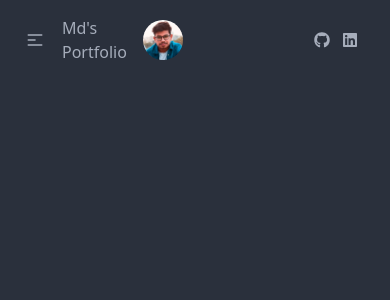
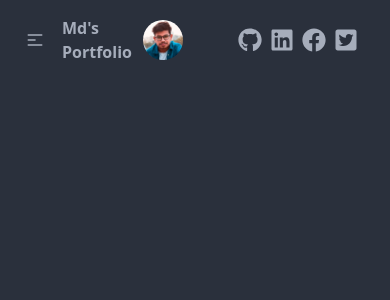
Before and after one commit to MDSHOHAG617/Portfolio-with-Next.js, a Next.js app: page /Components/Navbar in a window 390 px wide. Shown: the top 300 px of the page. Built offline with nearby package versions, Linux system fonts and the light colour scheme.

Commit message:
Finally nav done!

```diff
--- a/pages/Components/Navbar.js
+++ b/pages/Components/Navbar.js
@@ -4,6 +4,8 @@ import React from "react";
 import logo from "../../public/images/logo.JPG";
 import { FaGithub } from "react-icons/fa";
 import { FaLinkedin } from "react-icons/fa";
+import { FaFacebook } from "react-icons/fa";
+import { FaTwitterSquare } from "react-icons/fa";
 
 const Navbar = () => {
   return (
@@ -41,12 +43,7 @@ const Navbar = () => {
                   About
                 </Link>
               </li>
-              {/*
-              <li>
-                <Link className="text-md  font-semibold" href="/whatIDo">
-                  what I Do
-                </Link>
-              </li> */}
+
               <li>
                 <Link className="text-md  font-semibold " href="/resume">
                   Resume
@@ -72,15 +69,17 @@ const Navbar = () => {
               </li>
             </ul>
           </div>
-          {/* <a className="btn btn-ghost normal-case text-xl">daisyUI</a> */}
-          <p className="text-md lg:text-xl">Md's Portfolio</p>
+
+          <p className="text-md font-semibold lg:text-xl block lg:hidden">
+            Md's Portfolio
+          </p>
           <Image
-            className="w-10 lg:w-12 rounded-full mx-auto lg:ml-4"
+            className="w-10 lg:w-12 rounded-full mx-auto lg:ml-4 block lg:hidden"
             src={logo}
             alt="Picture of the author"
           />
         </div>
-        <div className="navbar-center hidden lg:flex">
+        {/* <div className="navbar-center hidden lg:flex">
           <ul className="menu menu-horizontal px-1">
             <li>
               <Link className="text-lg  font-semibold" href="/">
@@ -93,11 +92,6 @@ const Navbar = () => {
               </Link>
             </li>
 
-            {/* <li>
-              <Link className="text-md  font" href="/whatIDo">
-                what I Do
-              </Link>
-            </li> */}
             <li>
               <Link className="text-lg  font-semibold mx-2" href="/resume">
                 Resume
@@ -125,19 +119,31 @@ const Navbar = () => {
               </Link>
             </li>
           </ul>
-        </div>
-        <div className="navbar-end">
+        </div> */}
+        <div className="navbar-end ">
           <Link
-            className="mr-3 hover:text-[#15aa97]"
+            className=" hover:text-[#15aa97] block lg:hidden"
             href="https://github.com/MDSHOHAG617"
           >
-            <FaGithub className=" lg:text-4xl" />
+            <FaGithub className="text-2xl lg:text-4xl" />
           </Link>
           <Link
-            className="hover:text-[#15aa97]"
+            className="mx-2 hover:text-[#15aa97] block lg:hidden"
             href="https://www.linkedin.com/in/md-shohag007/"
           >
-            <FaLinkedin className=" lg:text-4xl" />
+            <FaLinkedin className="text-2xl lg:text-4xl" />
+          </Link>
+          <Link
+            className="mr-2 hover:text-[#15aa97] block lg:hidden"
+            href="https://www.facebook.com/profile.php?id=100004130176262"
+          >
+            <FaFacebook className=" text-2xl lg:text-4xl" />
+          </Link>
+          <Link
+            className="hover:text-[#15aa97] block lg:hidden"
+            href="https://twitter.com/cr007_jb"
+          >
+            <FaTwitterSquare className=" text-2xl lg:text-4xl" />
           </Link>
         </div>
       </div>
--- a/pages/index.js
+++ b/pages/index.js
@@ -8,13 +8,13 @@ import Footer from "./Components/Footer.js";
 
 export default function Home() {
   return (
-    <div className=" grid grid-cols-1 lg:grid-cols-2">
-      <div>
+    <div className=" flex ">
+      <div className="lg:w-1/4">
         <Footer />
       </div>
 
-      <div>
-        {/* <Navbar /> */}
+      <div className="lg:w-3/4">
+        <Navbar />
         <Hoome />
         {/* <About /> */}
         {/* <Projects /> */}
```
